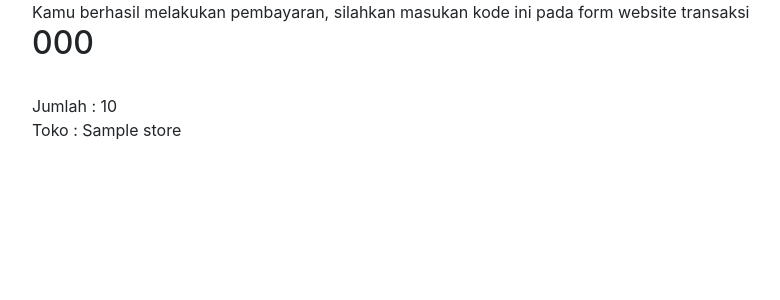
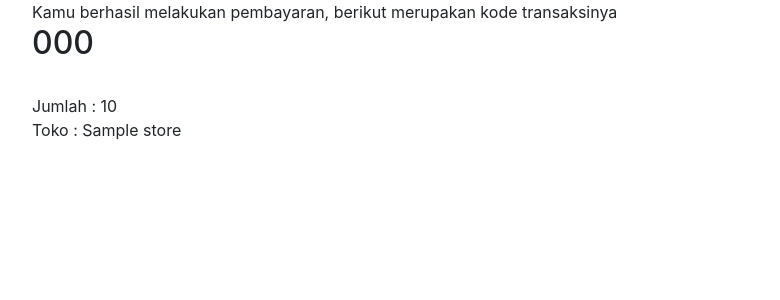
Before and after one commit to abirafdirp/finhack_submission, a Django app: template finhack_bca/templates/pages/showcode.html in a window 1280 px wide. Shown: the part 56-356 px from the top of the page, without its empty margins (53-833 px from the left). Run offline with Django 3.2, Linux system fonts and the light colour scheme; the template is opened without the code that fills it: most values are stand-ins (such as "Sample title", 1, 10 or a date in 2020); some libraries are stand-ins or nearby versions.

Commit message:
update transaction confirmation

```diff
--- a/finhack_bca/templates/pages/showcode.html
+++ b/finhack_bca/templates/pages/showcode.html
@@ -5,7 +5,7 @@
 {% block title %}Home{% endblock %}
 
 {% block content %}
-  Kamu berhasil melakukan pembayaran, silahkan masukan kode ini pada form website transaksi<br>
+  Kamu berhasil melakukan pembayaran, berikut merupakan kode transaksinya<br>
   <h2>{{ latest_transaction.transaction_code }}</h2><br>
   Jumlah : {{ latest_transaction.amount }}<br>
   Toko : {{ latest_transaction.store }}
```
